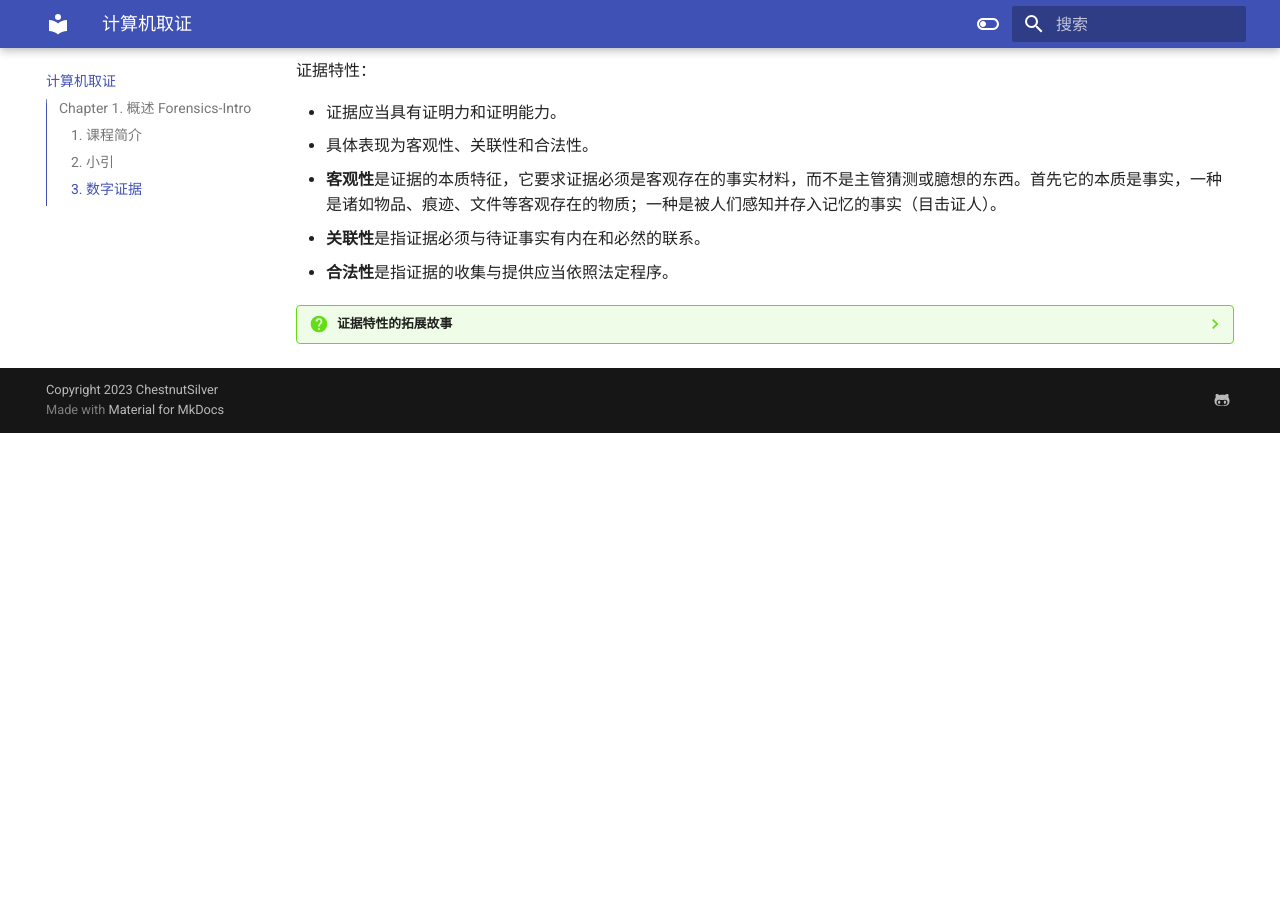
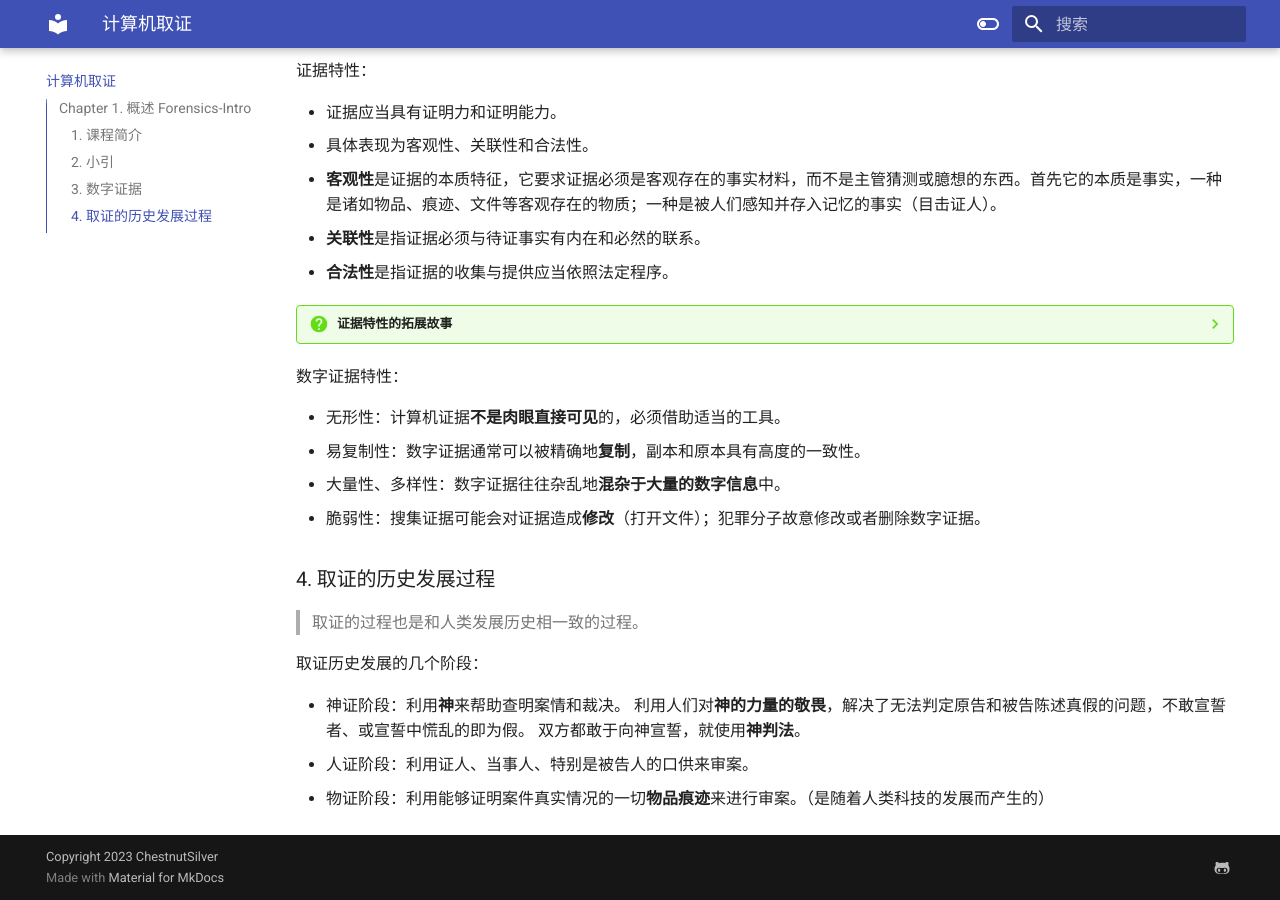
Before and after one commit to ChestnutSilver/TJIS-My-Helloworld, an MkDocs documentation site: the page built from docs/计算机取证.md, in a window 1280 px wide and 900 px high, scrolled down 1042 px. Built offline with MkDocs 1.6.1 and Material for MkDocs 9.7.7, drawn with Linux system fonts in a browser that asks for light colours; before the commit the page ends 1475 px from its top, so only the background shows below that.

Commit message:
Update 计算机取证.md

```diff
--- a/docs/计算机取证.md
+++ b/docs/计算机取证.md
@@ -72,7 +72,7 @@
 
     === "客观性"
 
-        记忆的选择性与偏差：亲眼见到的，并不一定就是事实[1]。
+        > 记忆的选择性与偏差：亲眼见到的，并不一定就是事实[1]。
 
         人们常说，耳听为虚，眼见为实，但心理学家经过研究发现：人的记忆也会有犯错误的时候，人们常常会通过一定的方式来解释自己经历过的人或事，并很难区分实际发生的事与经过自己推理而觉得理所当然的事。特别是当发生某件事情，许多目击者被同时询问时，总是有一个人占据主导地位，他的记忆会影响甚至推翻另一个性格较弱者的记忆，由于目击者记忆内容的差异会让性格较弱者产生自我怀疑，从而破坏其信心，进而怀疑自己的记忆能力。有时，这种记忆扭曲的现象会导致很严重的后果。
 
@@ -102,4 +102,43 @@
         链接：https://world.huanqiu.com/article/9CaKrnJJB0W
         来源：新闻晨报
 
-    ===
+    === "合法性"
+
+        > “女子还活着，只要你说了，就可以出去了。”————诱供片段
+
+        呼格吉勒图案又称呼格吉勒图冤杀案，是一起在中国引起了广泛关注的冤案。
+
+        1996年4月9日，在呼和浩特第一毛纺厂家属区公共厕所内，一女子被强奸杀害（4·9毛纺厂女厕女尸案）。公安机关认定报案人**呼格吉勒图**是凶手。1996年4月10日凌晨0点，警察开始殴打呼格吉勒图，进行逼供。
+
+        **呼格无奈招供。**
+
+        5月23日，呼格吉勒图被判死刑，剥夺政治权利终身。呼格吉勒图不服，提出上诉。6月5日，内蒙古自治区高级人民法院驳回上诉，维持原判。1996年6月10日，呼格吉勒图被执行死刑。
+
+        2005年10月23日，**赵志红**承认在第一毛纺厂家属区公共厕所内杀害了一名女性。2006年，内蒙古司法机构组织了专门的调查组复核此案。2007年1月1日，赵志红的死刑被临时叫停。
+
+        2014年11月20日，呼格吉勒图案进入再审程序。12月15日，内蒙古自治区高级人民法院对再审判决宣告原审被告人呼格吉勒图无罪，之后启动追责程序和国家赔偿。12月30日，内蒙古高院依法作出国家赔偿决定，决定支付李三仁、尚爱云国家赔偿金共计2059621.40元。
+
+        2019年7月30日，内蒙古自治区呼和浩特市中级人民法院遵照最高人民法院院长签发的执行死刑命令，对罪犯赵志红执行死刑。最高人民法院刑五庭负责人就赵志红死刑复核一案答记者问称，证据不足，不予确定。
+
+        终判内容：再审判决主要内容：一、撤销内蒙古高级人民法院（1996）内刑终字第199号刑事裁定和呼和浩特市中级人民法院（1996）呼刑初字第37号刑事判决；二、**原审被告人呼格吉勒图无罪**。
+
+        此例的关键问题在于，当时警方的急功冒进及**刑讯逼供**，案件发生时全国正处于严打时期，致使警方急功冒进（破坏了取得证据的**合法性**）。
+
+数字证据特性：
+
+- 无形性：计算机证据**不是肉眼直接可见**的，必须借助适当的工具。
+- 易复制性：数字证据通常可以被精确地**复制**，副本和原本具有高度的一致性。
+- 大量性、多样性：数字证据往往杂乱地**混杂于大量的数字信息**中。
+- 脆弱性：搜集证据可能会对证据造成**修改**（打开文件）；犯罪分子故意修改或者删除数字证据。
+
+### 4. 取证的历史发展过程
+
+> 取证的过程也是和人类发展历史相一致的过程。
+
+取证历史发展的几个阶段：
+
+- 神证阶段：利用**神**来帮助查明案情和裁决。
+  利用人们对**神的力量的敬畏**，解决了无法判定原告和被告陈述真假的问题，不敢宣誓者、或宣誓中慌乱的即为假。
+  双方都敢于向神宣誓，就使用**神判法**。
+- 人证阶段：利用证人、当事人、特别是被告人的口供来审案。
+- 物证阶段：利用能够证明案件真实情况的一切**物品痕迹**来进行审案。（是随着人类科技的发展而产生的）
```
